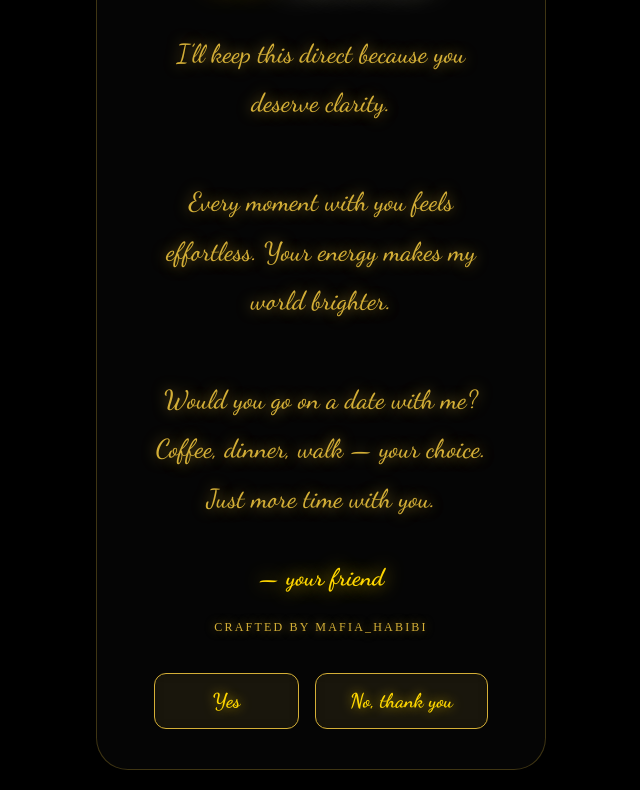
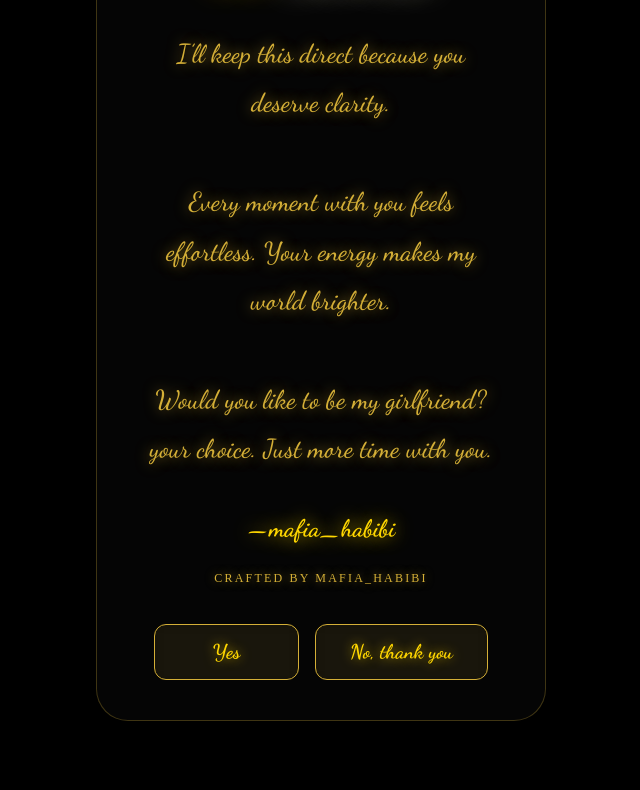
Before and after one commit to magomeizhoir-crypto/truelover, a plain HTML site: page index.html in a window 1280 px wide. Shown: the part 144-934 px from the top of the page, without its empty margins (319-959 px from the left). After the commit the page ends 885 px from the top, so only its background shows below. Drawn offline with Linux system fonts and the light colour scheme.

Commit message:
Update index.html

```diff
--- a/index.html
+++ b/index.html
@@ -73,9 +73,9 @@ p {
   <p>
     I’ll keep this direct because you deserve clarity.<br><br>
     Every moment with you feels effortless. Your energy makes my world brighter.<br><br>
-    Would you go on a date with me? Coffee, dinner, walk — your choice. Just more time with you.
+    Would you like to be my girlfriend?  your choice. Just more time with you.
   </p>
-  <div class="signature" id="sig">— your friend</div>
+  <div class="signature" id="sig">—mafia_habibi</div>
   <div class="mafia-sign">crafted by mafia_habibi</div>
 
   <div class="btn-wrap">
@@ -115,7 +115,6 @@ function yes() {
 function no() {
   document.getElementById('mainBox').classList.add('hidden');
   document.getElementById('noBox').classList.remove('hidden');
-}
-</script>
+}script>
 </body>
 </html>
```
